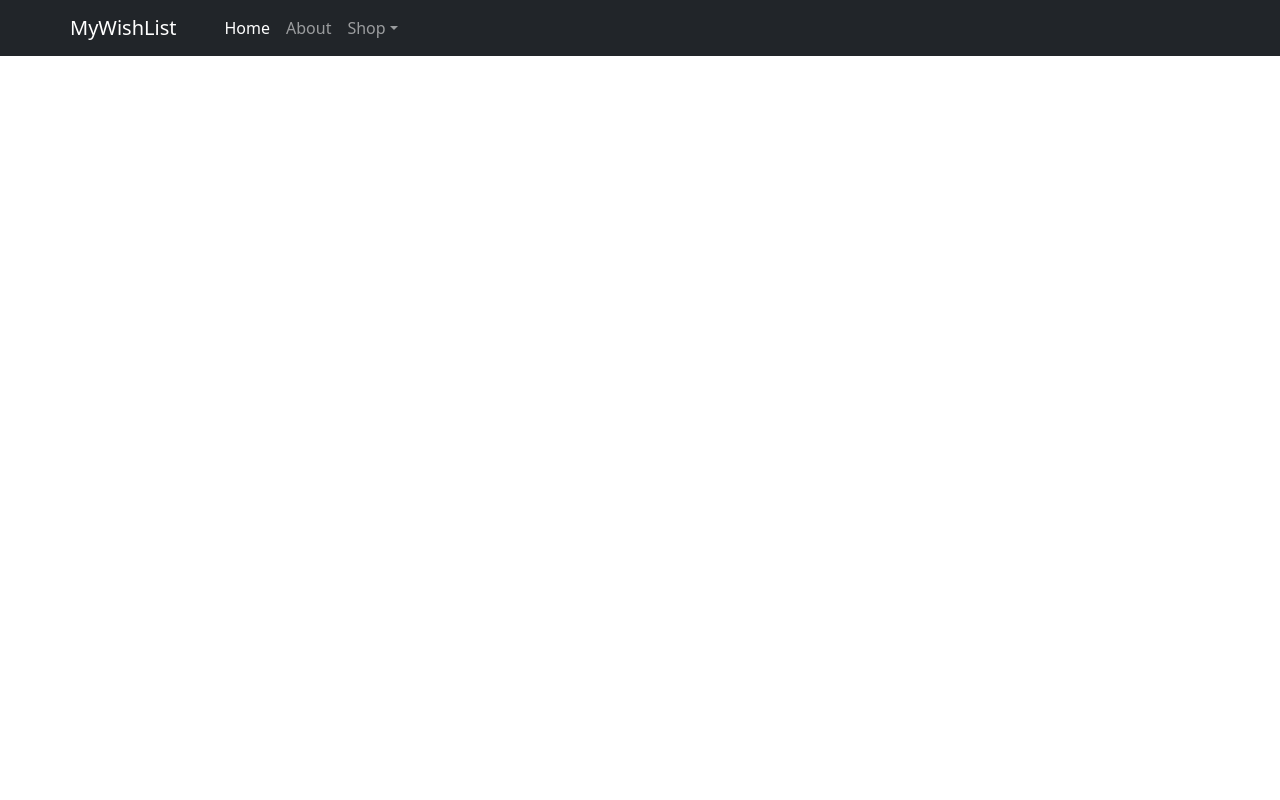
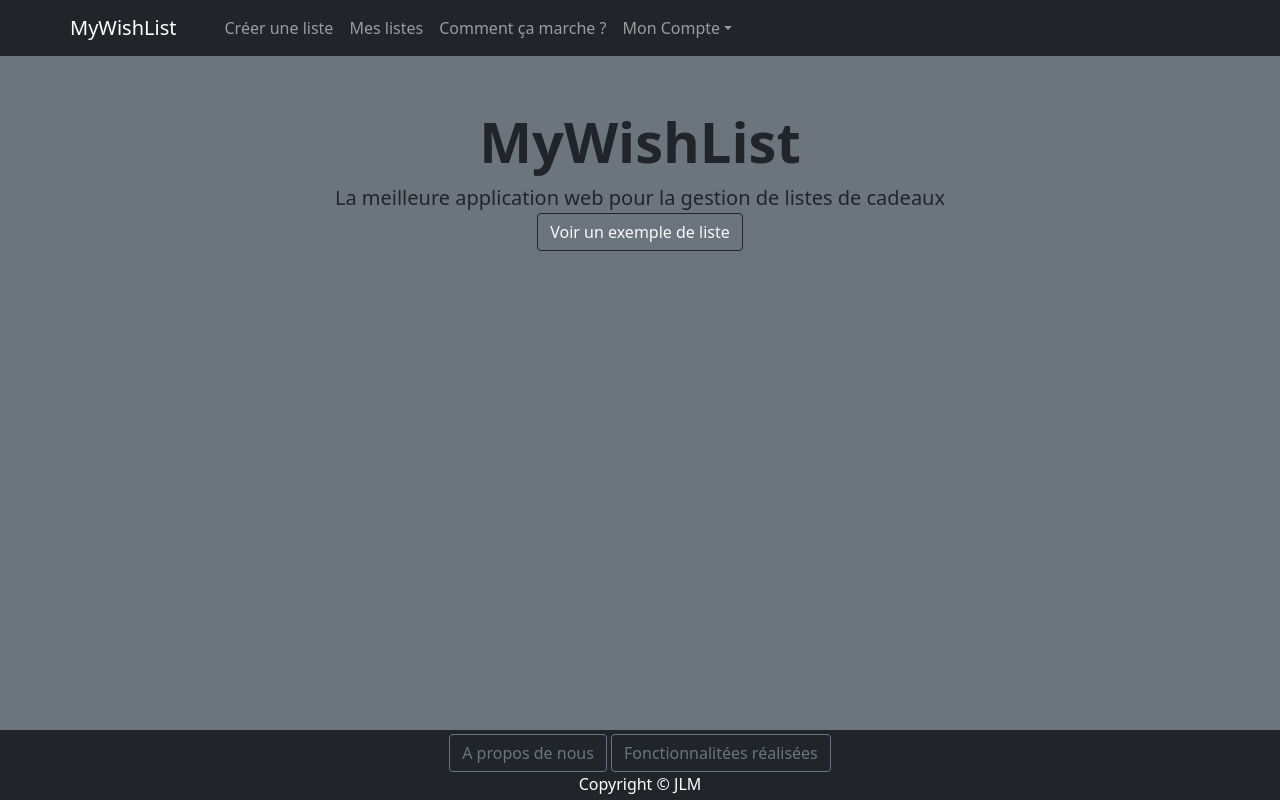
Before and after one commit to LePangolin/MyWhishList_Loiseau_Jarosz_Schloesser, a PHP site: page /src/Config/index.html in a window 1280 px wide. Run offline with PHP 8.4, Linux system fonts and the light colour scheme.

Commit message:
HTML
Page d'accueil

```diff
--- a/src/Config/index.html
+++ b/src/Config/index.html
@@ -9,9 +9,18 @@
     <link href="https://cdn.jsdelivr.net/npm/bootstrap@5.1.3/dist/css/bootstrap.min.css" rel="stylesheet" integrity="sha384-1BmE4kWBq78iYhFldvKuhfTAU6auU8tT94WrHftjDbrCEXSU1oBoqyl2QvZ6jIW3" crossorigin="anonymous">
 
     <title>MyWishList</title>
+    <style>
+
+        footer{
+            bottom: 0;
+            width: 100% ;
+            position: absolute;
+        }
+
+    </style>
 </head>
 
-<body>
+<body class="bg-secondary">
 <!-- Barre de Navigation -->
 <nav class="navbar navbar-expand-sm navbar-dark bg-dark">
     <div class="container px-0 px-lg-0">
@@ -19,34 +28,51 @@
         <button class="navbar-toggler collapsed" type="button" data-bs-toggle="collapse" data-bs-target="#navbarSupportedContent" aria-controls="navbarSupportedContent" aria-expanded="false" aria-label="Toggle navigation"><span class="navbar-toggler-icon"></span></button>
         <div class="navbar-collapse collapse" id="navbarSupportedContent" style="">
             <ul class="navbar-nav me-auto mb-2 mb-lg-0 ms-lg-4">
-                <li class="nav-item"><a class="nav-link active" aria-current="page" href="#!">Home</a></li>
-                <li class="nav-item"><a class="nav-link" href="#!">About</a></li>
+                <li class="nav-item"><a class="nav-link " href="#!">Créer une liste</a></li>
+                <li class="nav-item"><a class="nav-link " href="#!">Mes listes</a></li>
+                <li class="nav-item"><a class="nav-link " href="#!">Comment ça marche ?</a></li>
                 <li class="nav-item dropdown">
-                    <a class="nav-link dropdown-toggle" id="navbarDropdown" href="#" role="button" data-bs-toggle="dropdown" aria-expanded="false">Shop</a>
+                    <a class="nav-link dropdown-toggle" id="navbarDropdown" href="#" role="button" data-bs-toggle="dropdown" aria-expanded="false">Mon Compte</a>
                     <ul class="dropdown-menu" aria-labelledby="navbarDropdown">
-                        <li><a class="dropdown-item" href="#!">All Products</a></li>
+                        <li><a class="dropdown-item" href="#!">Connexion</a></li>
                         <li><hr class="dropdown-divider"></li>
-                        <li><a class="dropdown-item" href="#!">Popular Items</a></li>
-                        <li><a class="dropdown-item" href="#!">New Arrivals</a></li>
+                        <li><a class="dropdown-item" href="#!">Créer un comte</a></li>
                     </ul>
                 </li>
             </ul>
         </div>
     </div>
 </nav>
-<!-- Header pour l'accueil -->
+<!-- Header pour l'accueil uniquement cf vueHome-->
+<header class="bg-secondary py-1 bg-opacity-40">
+<div class="container px-2 px-lg-5 my-5">
+    <div class="text-center text-dark">
+        <h1 class="display-4 fw-bolder">MyWishList</h1>
+        <p class="lead fw-normal text-dark mb-0">La meilleure application web pour la gestion de listes de cadeaux</p>
+        <button type="button" class="btn btn-outline-dark text-light">Voir un exemple de liste</button>
+    </div>
+</div>
+</header>
+<!-- Section : contenu des requetes -->
 
-<!-- Section : contenu des requetes -->
+
 
 <!-- Optional JavaScript; choose one of the two! -->
 
 <!-- Option 1: Bootstrap Bundle with Popper -->
 <script src="https://cdn.jsdelivr.net/npm/bootstrap@5.1.3/dist/js/bootstrap.bundle.min.js" integrity="sha384-ka7Sk0Gln4gmtz2MlQnikT1wXgYsOg+OMhuP+IlRH9sENBO0LRn5q+8nbTov4+1p" crossorigin="anonymous"></script>
 
+<!-- Footer : aubout us + Fonctionnalités réalisées -->
+<footer class="py-1 bg-dark text-center">
+    <button type="button" class="btn btn-outline-secondary">A propos de nous</button>
+    <button type="button" class="btn btn-outline-secondary">Fonctionnalitées réalisées</button>
+    <div class="container"><p class="m-0 text-center text-white">Copyright &copy; JLM</p></div>
+</footer>
+</body>
 <!-- Option 2: Separate Popper and Bootstrap JS -->
 <!--
 <script src="https://cdn.jsdelivr.net/npm/@popperjs/core@2.10.2/dist/umd/popper.min.js" integrity="sha384-7+zCNj/IqJ95wo16oMtfsKbZ9ccEh31eOz1HGyDuCQ6wgnyJNSYdrPa03rtR1zdB" crossorigin="anonymous"></script>
 <script src="https://cdn.jsdelivr.net/npm/bootstrap@5.1.3/dist/js/bootstrap.min.js" integrity="sha384-QJHtvGhmr9XOIpI6YVutG+2QOK9T+ZnN4kzFN1RtK3zEFEIsxhlmWl5/YESvpZ13" crossorigin="anonymous"></script>
 -->
-</body>
+
 </html>
--- a/src/Controlleur/ControlleurHello.php
+++ b/src/Controlleur/ControlleurHello.php
@@ -2,11 +2,12 @@
 namespace wishlist\Controlleur;
 use \Psr\Http\Message\ServerRequestInterface as Request;
 use \Psr\Http\Message\ResponseInterface as Response;
+use \Slim\Container;
 
 class ControlleurHello{
     private $c ;
 
-    public function __construct(\Slim\Container $c){
+    public function __construct(Container $c){
         $this->c=$c;
     }
 
```
